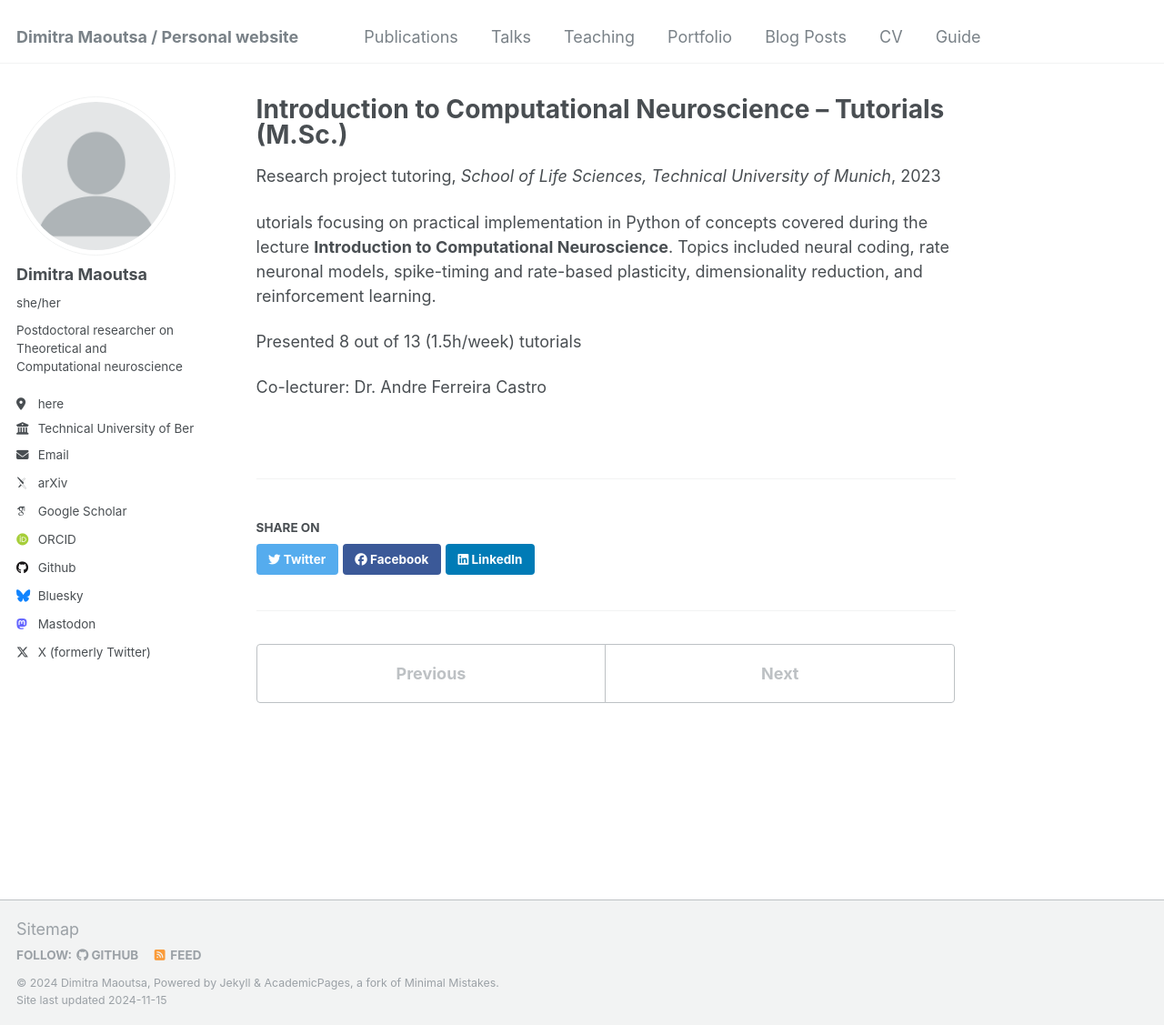
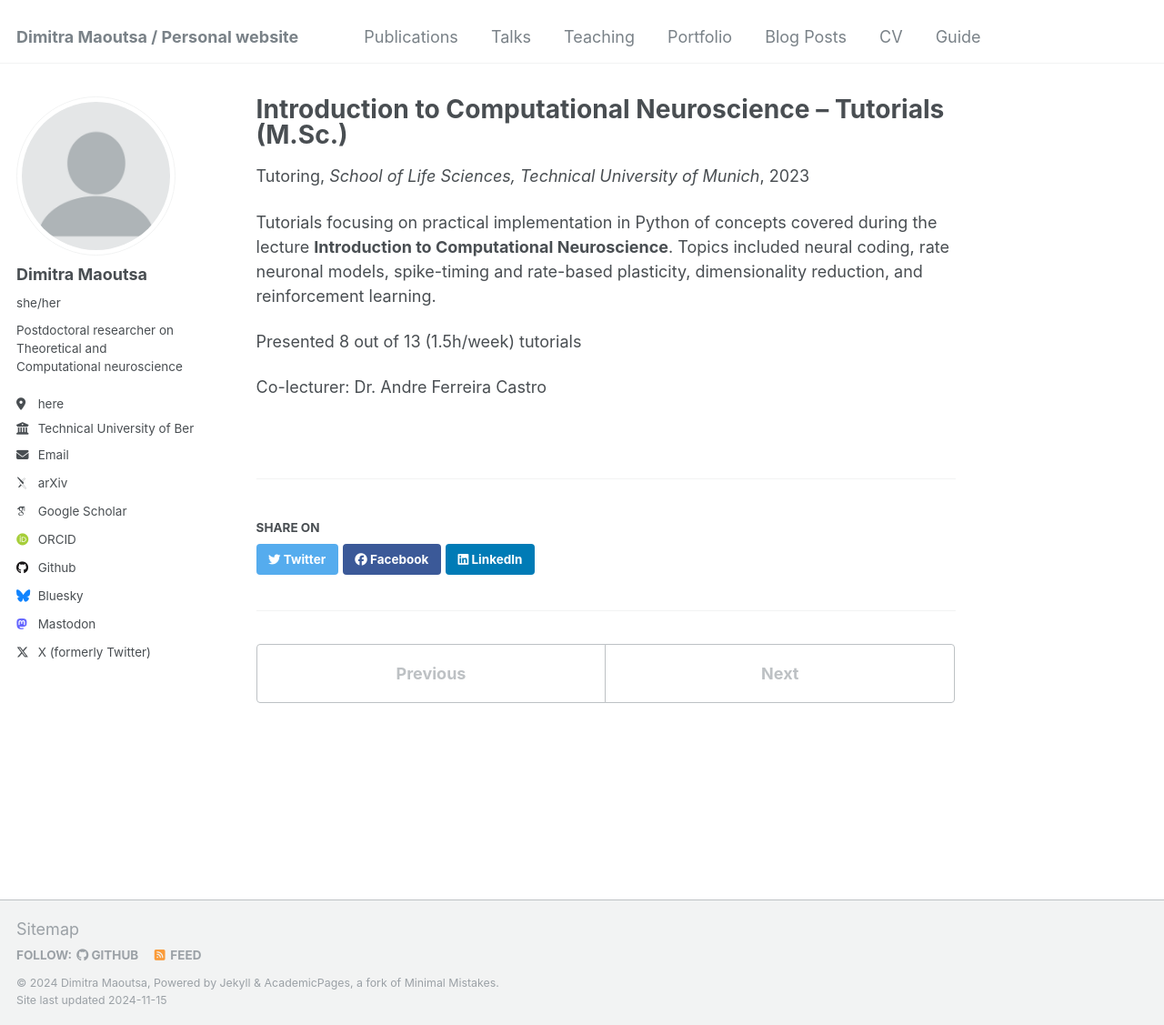
Before and after one commit to dimitra-maoutsa/dimitra-maoutsa.github.io, a Jekyll site: the page built from _teaching/2023-spring-teaching-3.md, in a window 1280 px wide and 1127 px high. Shown: the whole window at 91% size. Built offline with Jekyll 4.4.1, drawn with Linux system fonts in a browser that asks for light colours; some web fonts are replaced.

Commit message:
Update 2023-spring-teaching-3.md

```diff
--- a/_teaching/2023-spring-teaching-3.md
+++ b/_teaching/2023-spring-teaching-3.md
@@ -1,14 +1,14 @@
 ---
 title: "Introduction to Computational Neuroscience -- Tutorials (M.Sc.)"
 collection: teaching
-type: "Research project tutoring"
+type: "Tutoring"
 permalink: /teaching/2023-spring-teaching-2
 venue: "School of Life Sciences, Technical University of Munich"
 date: 2023-10-01
 location: "Munich, Germany"
 ---
 
-utorials focusing on practical implementation in Python of concepts covered during the lecture **Introduction to Computational Neuroscience**.
+Tutorials focusing on practical implementation in Python of concepts covered during the lecture **Introduction to Computational Neuroscience**.
 Topics included neural coding, rate neuronal models, spike-timing and rate-based plasticity, dimensionality reduction, and reinforcement learning.
 
 Presented 8 out of 13 (1.5h/week) tutorials
```
